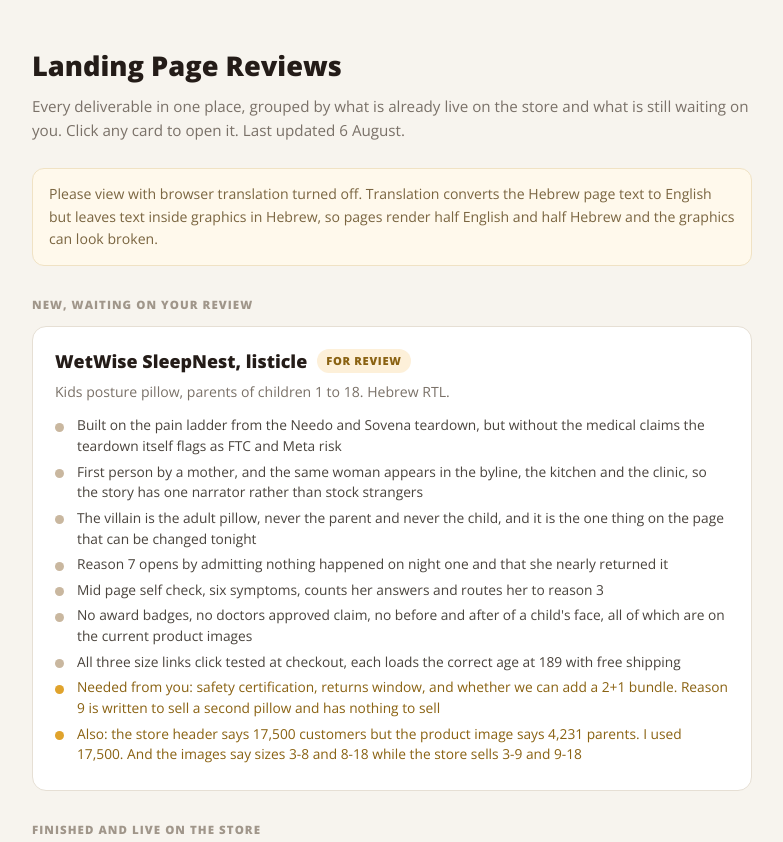
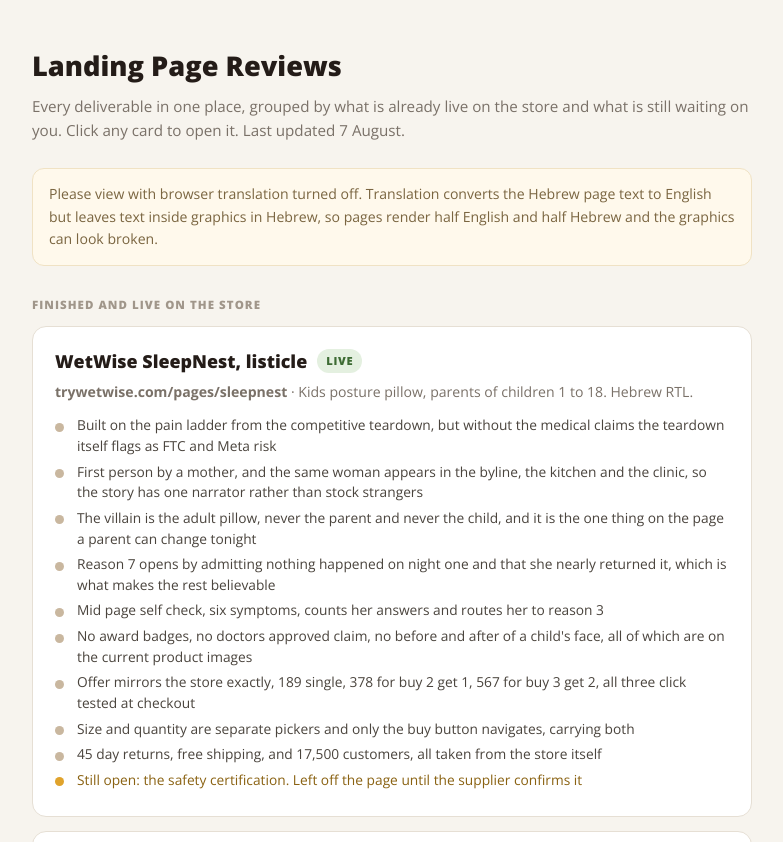
Before and after one commit to byronong-maker/lp-reviews, a plain HTML site: page index.html in a window 1280 px wide. Shown: the top 842 px of the page, without its empty margins (248-1031 px from the left). Drawn offline with nearby package versions, Linux system fonts and the light colour scheme.

Commit message:
Index: SleepNest is live, moved into the shipped group
Verified live at trywetwise.com/pages/sleepnest with all 14 images resolving and both pickers select-only. Card now records the real offer and the one remaining open item, the safety certification.

```diff
--- a/index.html
+++ b/index.html
@@ -35,29 +35,28 @@
 <div class="wrap">
 
   <h1>Landing Page Reviews</h1>
-  <p class="sub">Every deliverable in one place, grouped by what is already live on the store and what is still waiting on you. Click any card to open it. Last updated 6 August.</p>
+  <p class="sub">Every deliverable in one place, grouped by what is already live on the store and what is still waiting on you. Click any card to open it. Last updated 7 August.</p>
 
   <div class="tip">Please view with browser translation turned off. Translation converts the Hebrew page text to English but leaves text inside graphics in Hebrew, so pages render half English and half Hebrew and the graphics can look broken.</div>
 
-  <div class="sect">New, waiting on your review</div>
+  <div class="sect">Finished and live on the store</div>
 
   <a class="card" href="wetwise-sleepnest-listicle.html">
-    <div class="top"><span class="brand">WetWise SleepNest, listicle</span><span class="pill review">For review</span></div>
-    <p class="meta">Kids posture pillow, parents of children 1 to 18. Hebrew RTL.</p>
+    <div class="top"><span class="brand">WetWise SleepNest, listicle</span><span class="pill live">Live</span></div>
+    <p class="meta"><b>trywetwise.com/pages/sleepnest</b> · Kids posture pillow, parents of children 1 to 18. Hebrew RTL.</p>
     <ul class="changes">
-      <li>Built on the pain ladder from the Needo and Sovena teardown, but without the medical claims the teardown itself flags as FTC and Meta risk</li>
+      <li>Built on the pain ladder from the competitive teardown, but without the medical claims the teardown itself flags as FTC and Meta risk</li>
       <li>First person by a mother, and the same woman appears in the byline, the kitchen and the clinic, so the story has one narrator rather than stock strangers</li>
-      <li>The villain is the adult pillow, never the parent and never the child, and it is the one thing on the page that can be changed tonight</li>
-      <li>Reason 7 opens by admitting nothing happened on night one and that she nearly returned it</li>
+      <li>The villain is the adult pillow, never the parent and never the child, and it is the one thing on the page a parent can change tonight</li>
+      <li>Reason 7 opens by admitting nothing happened on night one and that she nearly returned it, which is what makes the rest believable</li>
       <li>Mid page self check, six symptoms, counts her answers and routes her to reason 3</li>
       <li>No award badges, no doctors approved claim, no before and after of a child's face, all of which are on the current product images</li>
-      <li>All three size links click tested at checkout, each loads the correct age at 189 with free shipping</li>
-      <li class="open"><span class="open-note">Needed from you: safety certification, returns window, and whether we can add a 2+1 bundle. Reason 9 is written to sell a second pillow and has nothing to sell</span></li>
-      <li class="open"><span class="open-note">Also: the store header says 17,500 customers but the product image says 4,231 parents. I used 17,500. And the images say sizes 3-8 and 8-18 while the store sells 3-9 and 9-18</span></li>
+      <li>Offer mirrors the store exactly, 189 single, 378 for buy 2 get 1, 567 for buy 3 get 2, all three click tested at checkout</li>
+      <li>Size and quantity are separate pickers and only the buy button navigates, carrying both</li>
+      <li>45 day returns, free shipping, and 17,500 customers, all taken from the store itself</li>
+      <li class="open"><span class="open-note">Still open: the safety certification. Left off the page until the supplier confirms it</span></li>
     </ul>
   </a>
-
-  <div class="sect">Finished and live on the store</div>
 
   <a class="card" href="elovate-baregloss-listicle.html">
     <div class="top"><span class="brand">Elovate BareGloss, listicle</span><span class="pill live">Live</span></div>
```
